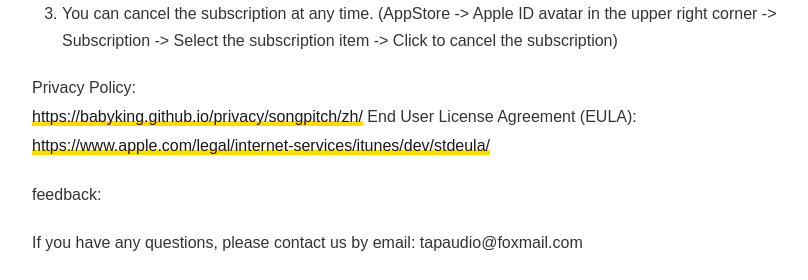
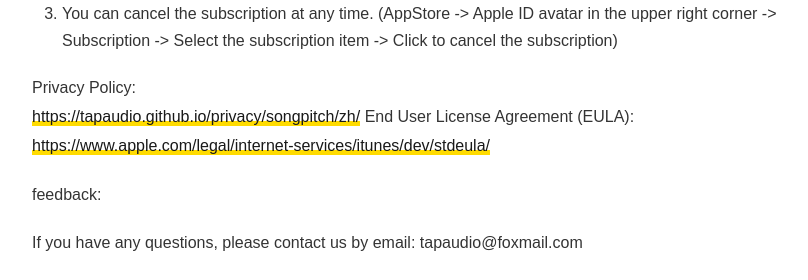
Before and after one commit to tapaudio/tapaudio.github.io, a Jekyll site: the page built from _posts/2024-01-01-songpitch-site-en.md, in a window 1280 px wide. Shown: the part 1153-1433 px from the top of the page, without its empty margins (233-1041 px from the left). Built offline with Jekyll 4.4.1, drawn with Linux system fonts in a browser that asks for light colours; part of the change alters nothing that is shown.

Commit message:
Update 2024-01-01-songpitch-site-en.md

```diff
--- a/_posts/2024-01-01-songpitch-site-en.md
+++ b/_posts/2024-01-01-songpitch-site-en.md
@@ -37,9 +37,9 @@ About subscription and renewal:
 
 
 Privacy Policy:
-[https://babyking.github.io/privacy/songpitch/zh/](https://babyking.github.io/privacy/songpitch/zh/)
+[https://tapaudio.github.io/privacy/songpitch/zh/](https://tapaudio.github.io/privacy/songpitch/zh/)
 End User License Agreement (EULA):
-[https://www.apple.com/legal/internet-services/itunes/dev/stdeula/](https://babyking.github.io/privacy/songpitch/zh/)
+[https://www.apple.com/legal/internet-services/itunes/dev/stdeula/]([https://babyking.github.io/privacy/songpitch/zh/](https://www.apple.com/legal/internet-services/itunes/dev/stdeula/))
 
 
 feedback:
```
